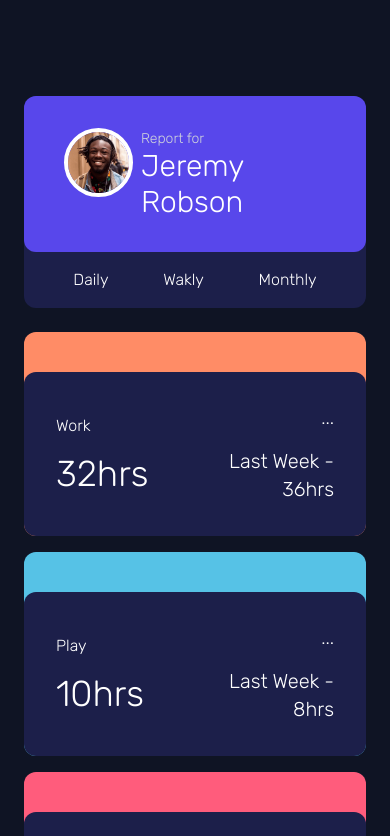
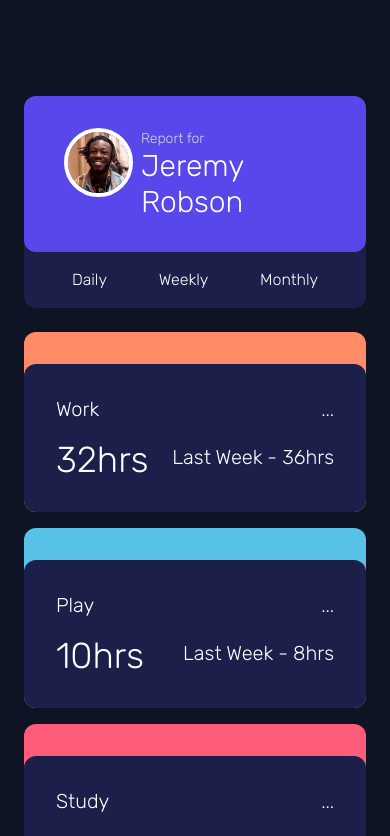
Before and after one commit to Misaponce/time-tracking-dashboard, a Next.js app: page / in a window 390 px wide. Shown: the top 836 px of the page. Built offline with nearby package versions, Linux system fonts and the light colour scheme.

Commit message:
custom button component created, aded functionality to main card buttons

```diff
--- a/app/page.tsx
+++ b/app/page.tsx
@@ -1,11 +1,19 @@
-import { MainCard, ActivityCard } from '@/components'
-import Image from 'next/image'
+'use client'
+
+import { MainCard, ActivityCard } from '@/components';
 
 export default function Home() {
+
+  const appLogic = (name: string) => {
+    console.log(name)
+  }
+
   return (
     <main className="flex min-h-screen flex-col items-center justify-between py-24 px-6 sm:p-24">
       <div className='main container w-full flex flex-col sm:flex-row gap-6'>
-        <MainCard />
+        <MainCard
+          handleClick={appLogic}
+        />
         <ActivityCard />
       </div>
     </main>
--- a/components/ActivityCard.tsx
+++ b/components/ActivityCard.tsx
@@ -12,19 +12,19 @@ const ActivityCard = () => {
                         key={index}
                         className={`${activity.title.toLocaleLowerCase().replace(' ', '-')}-activity
                         rounded-xl
-                        pt-10
+                        pt-8
                         flex flex-col items-end justify-center`
                         }>
 
-                        <div className='activity-display flex justify-center items-center
-                                        rounded-xl h-full w-full p-6'>
-                            <div className='flex-1 flex flex-col ps-2'>
-                                <span className='text-base'>{activity.title}</span>
-                                <span className='text-4xl mt-4'>{`${activity.timeframes.weekly.current}hrs`}</span>
+                        <div className='activity-display flex flex-col
+                                        rounded-xl h-full w-full p-8'>
+                            <div className='flex-1 flex justify-between'>
+                                <span className='text-xl'>{activity.title}</span>
+                                <span className='text-lg'>...</span>
                             </div>
-                            <div className='flex-1 flex flex-col text-right pe-2 py-2'>
-                                <span className='text-lg'>...</span>
-                                <span className='text-xl sm:text-base mt-4'>{`Last Week - ${activity.timeframes.weekly.previous}hrs`}</span>
+                            <div className='flex-1 flex justify-between items-end sm:items-start sm:flex-col mt-4'>
+                                <span className='text-4xl '>{`${activity.timeframes.weekly.current}hrs`}</span>
+                                <span className='text-xl sm:text-base pb-2'>{`Last Week - ${activity.timeframes.weekly.previous}hrs`}</span>
                             </div>
                         </div>
                     </div>
--- /dev/null
+++ b/components/CustomButton.tsx
@@ -0,0 +1,12 @@
+import { CustomButtonProps } from '@/types'
+import React from 'react'
+
+const CustomButton = ({ text, onClick, name }: CustomButtonProps) => {
+  return (
+    <button onClick={onClick} name={name}>
+        {text}
+    </button>
+  )
+}
+
+export default CustomButton
--- a/components/MainCard.tsx
+++ b/components/MainCard.tsx
@@ -1,8 +1,12 @@
+'use client'
+
 import React from 'react'
 import UserCard from './UserCard'
 import thumbnailImage from '../assets/images/image-jeremy.png';
+import { CustomButton } from '.';
+import { MainCardProps } from '@/types';
 
-const MainCard = () => {
+const MainCard = ({ handleClick }: MainCardProps) => {
   return (
     <div className='main-card rounded-xl h-full'>
         <UserCard
@@ -10,9 +14,27 @@ const MainCard = () => {
             thumbnail={thumbnailImage}
         />
         <ul className='flex sm:flex-col justify-around px-8 py-4 sm:p-4 sm:my-2 gap-5'>
-            <li className='sm:w-4/5 sm:ms-6'>Daily</li>
-            <li className='sm:w-4/5 sm:ms-6'>Wakly</li>
-            <li className='sm:w-4/5 sm:ms-6'>Monthly</li>
+            <li className='sm:w-4/5 sm:ms-6'>
+              <CustomButton
+                text='Daily'
+                name='daily'
+                onClick={() => {handleClick('daily clicked')}}
+              />
+            </li>
+            <li className='sm:w-4/5 sm:ms-6'>
+              <CustomButton
+                text='Weekly'
+                name='weekly'
+                onClick={() => {handleClick('weekly clicked')}}
+              />
+            </li>
+            <li className='sm:w-4/5 sm:ms-6'>
+              <CustomButton
+                text='Monthly'
+                name='monthly'
+                onClick={() => {handleClick('monthly clicked')}}
+              />
+            </li>
         </ul>
     </div>
   )
--- a/components/index.ts
+++ b/components/index.ts
@@ -1,9 +1,11 @@
 import Footer from "./Footer";
 import MainCard from "./MainCard";
 import ActivityCard from "./ActivityCard";
+import CustomButton from "./CustomButton";
 
 export {
     Footer,
     MainCard,
     ActivityCard,
+    CustomButton,
 }
```
Also changed, not shown: assets/index.ts (added, +16 -0 lines), types/index.ts (+10 -0 lines).
